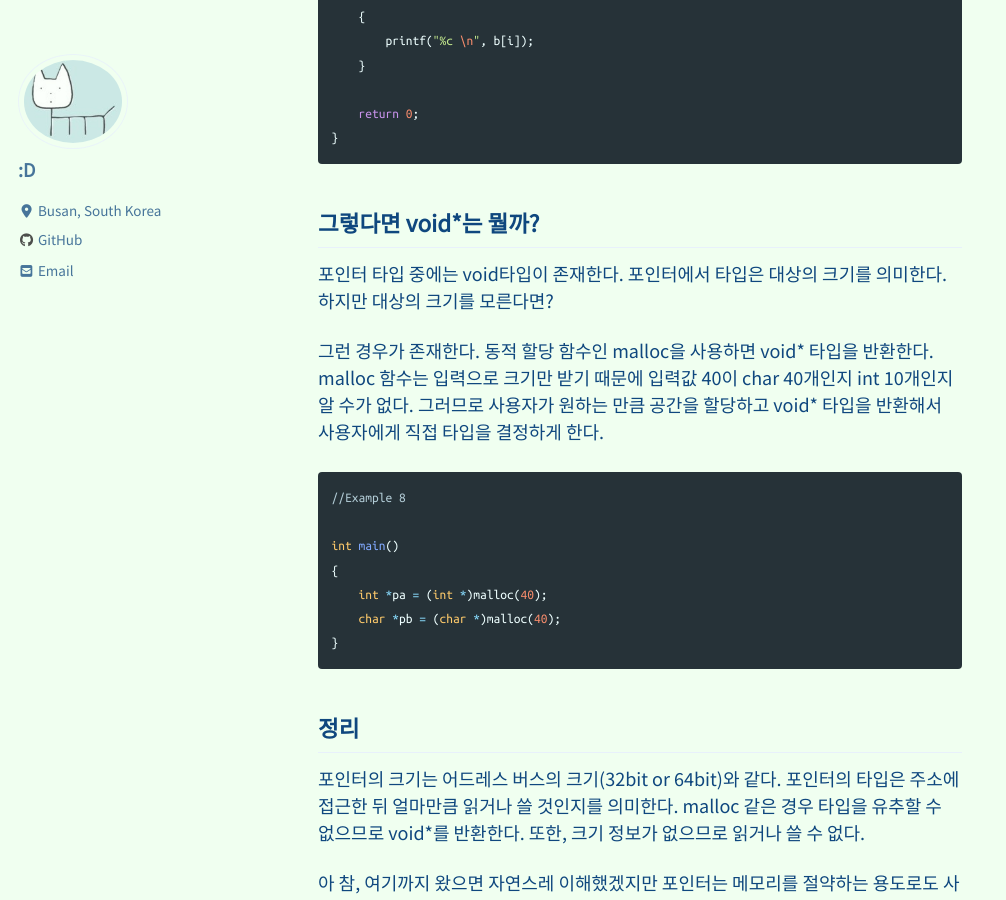
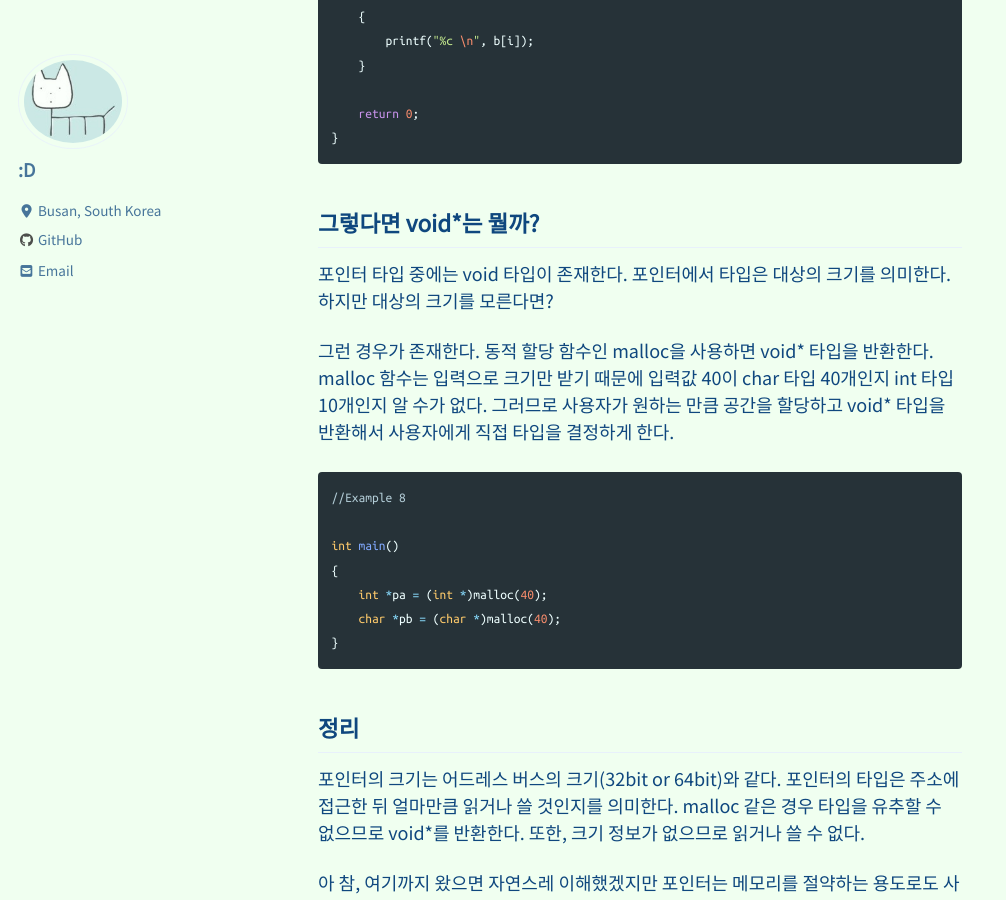
Before and after one commit to sakusi4/sakusi4.github.io, a Jekyll site: the page built from _posts/2019-12-09-C-Pointer-0.md, in a window 1280 px wide and 900 px high, scrolled down 5014 px. Shown: the whole window, without its empty margins (0-1006 px from the left). Built offline with Jekyll 4.4.1, drawn with Linux system fonts in a browser that asks for light colours; cached includes are drawn as plain includes; nearby versions of some CDN libraries; formulas are drawn with MathJax 3; comment, search, counter and statistics services are not loaded.

Commit message:
no message

```diff
--- a/_posts/2019-12-09-C-Pointer-0.md
+++ b/_posts/2019-12-09-C-Pointer-0.md
@@ -182,10 +182,10 @@ int main()
 
 그렇다면 void*는 뭘까?
 ---
-포인터 타입 중에는 void타입이 존재한다. 포인터에서 타입은 대상의 크기를 의미한다. 하지만 대상의 크기를 모른다면?
+포인터 타입 중에는 void 타입이 존재한다. 포인터에서 타입은 대상의 크기를 의미한다. 하지만 대상의 크기를 모른다면?
 
 그런 경우가 존재한다. 동적 할당 함수인 malloc을 사용하면 void* 타입을 반환한다. malloc 함수는 입력으로 크기만 받기 때문에
-입력값 40이 char 40개인지 int 10개인지 알 수가 없다. 그러므로 사용자가 원하는 만큼 공간을 할당하고 void* 타입을 반환해서 사용자에게 직접 타입을 결정하게 한다.
+입력값 40이 char 타입 40개인지 int 타입 10개인지 알 수가 없다. 그러므로 사용자가 원하는 만큼 공간을 할당하고 void* 타입을 반환해서 사용자에게 직접 타입을 결정하게 한다.
 
 {% highlight c %}
 //Example 8
```
